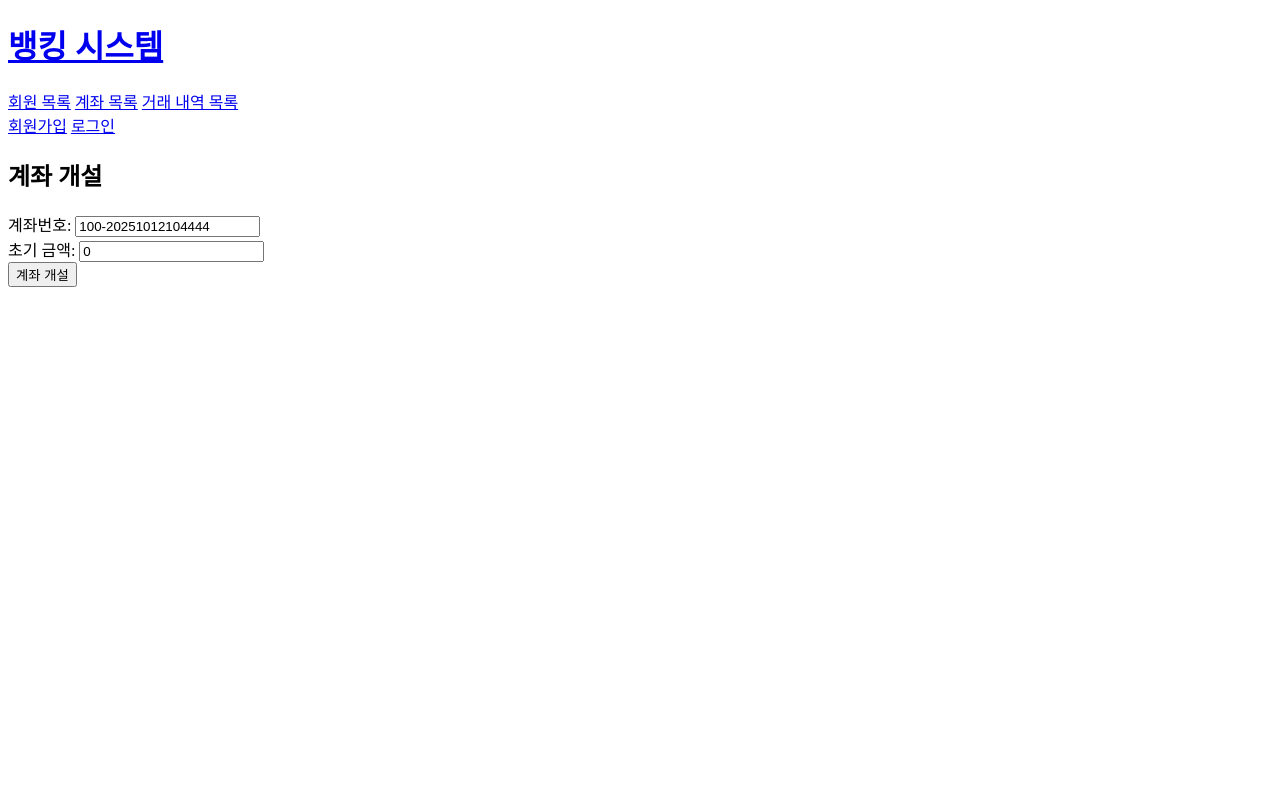
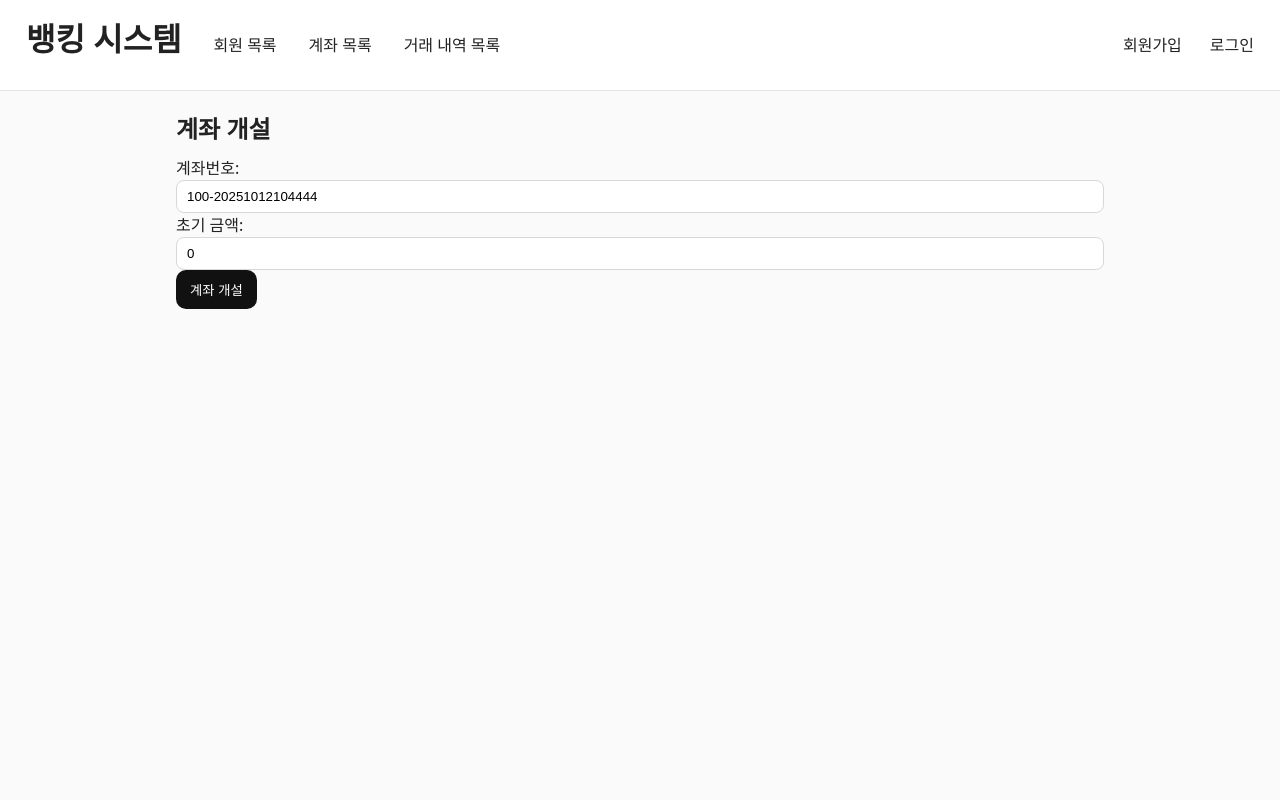
Before and after one commit to tasueom/20251002-banking-system-flask, a Flask app: page /create_acc in a window 1280 px wide. Run offline with Flask 3, Linux system fonts and the light colour scheme.

Commit message:
chore: style.css 추가

```diff
--- /dev/null
+++ b/static/css/style.css
@@ -0,0 +1,38 @@
+*{box-sizing:border-box}
+html,body{height:100%}
+body{margin:0;font-family:system-ui,-apple-system,Segoe UI,Roboto,Helvetica,Arial,sans-serif;line-height:1.5;background:#fafafa;color:#222}
+
+/* Navigation */
+.navigation{display:flex;align-items:center;gap:12px;padding:12px 16px;border-bottom:1px solid #e5e5e5;background:#fff;position:sticky;top:0;z-index:10}
+.navigation a{display:inline-block;padding:8px 10px;border-radius:8px;text-decoration:none;color:#222}
+.navigation a:hover{background:#f2f2f2}
+
+/* Place account navigation on the right */
+.auth_nav{margin-left:auto;display:flex;gap:8px}
+
+/* Support UL-based nav without changing tags */
+.navigation ul{display:flex;gap:8px;margin:0;padding:0;list-style:none}
+.navigation li{margin:0;padding:0}
+
+/* Page container */
+.container{max-width:960px;margin:24px auto;padding:0 16px}
+
+/* Headings */
+h1,h2,h3{margin:0 0 .75rem 0;line-height:1.2}
+
+/* Tables */
+table{width:100%;border-collapse:collapse;background:#fff}
+th,td{padding:10px 12px;border:1px solid #e6e6e6;text-align:left;vertical-align:middle}
+thead th{background:#f7f7f7}
+tbody tr:hover{background:#f9fafb}
+
+/* Forms */
+input,select,textarea{width:100%;padding:8px 10px;border:1px solid #d8d8d8;border-radius:8px;background:#fff;outline:none}
+input:focus,select:focus,textarea:focus{border-color:#888}
+label{display:block;margin:12px 0 6px}
+button,[type=submit]{display:inline-block;padding:10px 14px;border:0;border-radius:10px;background:#111;color:#fff;cursor:pointer}
+button:hover,[type=submit]:hover{filter:brightness(0.95)}
+
+/* Utility spacing for forms placed inline */
+.form-row{display:flex;gap:10px;flex-wrap:wrap}
+.form-row > *{flex:1 1 220px}
--- a/templates/layout.html
+++ b/templates/layout.html
@@ -5,6 +5,7 @@
     <meta name="viewport" content="width=device-width, initial-scale=1.0">
     <title>{% block title %}{% endblock %}</title>
     <script src="{{url_for('static', filename='js/check.js')}}"></script>
+    <link rel="stylesheet" href="{{ url_for('static', filename='css/style.css') }}">
 </head>
 <body>
     {% set messages = get_flashed_messages() %}
```
